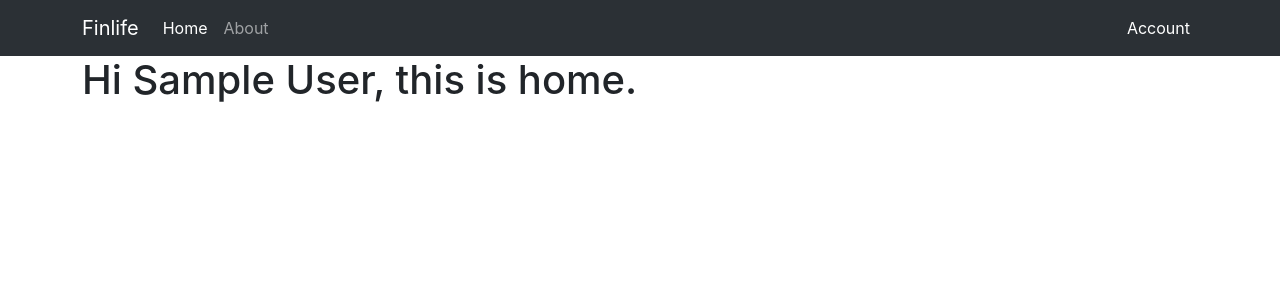
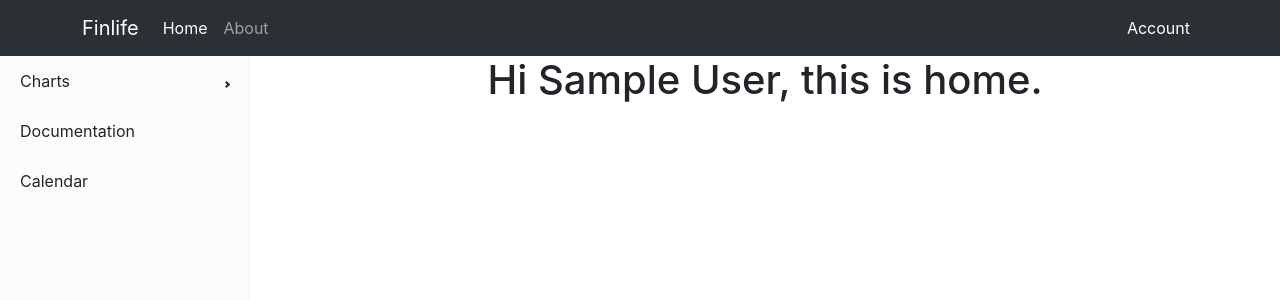
Before and after one commit to manthanchauhan/finlife-react, a React (Create React App) app: page / in a window 1280 px wide. Shown: the top 300 px of the page. Built offline with nearby package versions, Linux system fonts and the light colour scheme; sample sign-in values are in the browser's storage.

Commit message:
Added CustomSidebar.js

```diff
--- a/package.json
+++ b/package.json
@@ -11,6 +11,7 @@
     "react": "^18.2.0",
     "react-bootstrap": "^2.7.4",
     "react-dom": "^18.2.0",
+    "react-pro-sidebar": "^1.1.0-alpha.1",
     "react-router-dom": "^6.11.2",
     "react-scripts": "5.0.1",
     "web-vitals": "^2.1.4"
--- a/src/App.js
+++ b/src/App.js
@@ -15,17 +15,15 @@ function App() {
     return (
         <>
             <NavbarState>
-            <BrowserRouter>
-                <Navbar/>
-                <div className={"container"}>
+                <BrowserRouter>
+                    <Navbar/>
                     <Routes>
                         <Route path={"/"} element={<Home/>}/>
                         <Route path={"/about"} element={<About/>}/>
                         <Route path={"/login"} element={<Login/>}/>
                         <Route path={"/signup"} element={<Signup/>}/>
                     </Routes>
-                </div>
-            </BrowserRouter>
+                </BrowserRouter>
             </NavbarState>
         </>
     );
--- a/src/components/About.js
+++ b/src/components/About.js
@@ -2,7 +2,7 @@ import React from 'react';
 
 const About = () => {
     return (
-        <div>
+        <div className={"container"}>
             <h1>This is About</h1>
         </div>
     );
--- /dev/null
+++ b/src/components/CustomSidebar.js
@@ -0,0 +1,19 @@
+import React from 'react';
+import {Menu, MenuItem, Sidebar, SubMenu} from "react-pro-sidebar";
+
+const CustomSidebar = () => {
+    return (
+        <Sidebar style={{height: "93vh", display: "flex", flexDirection: "column"}}>
+            <Menu>
+                <SubMenu label="Charts">
+                    <MenuItem> Pie charts </MenuItem>
+                    <MenuItem> Line charts </MenuItem>
+                </SubMenu>
+                <MenuItem> Documentation </MenuItem>
+                <MenuItem> Calendar </MenuItem>
+            </Menu>
+        </Sidebar>
+    );
+};
+
+export default CustomSidebar;
--- a/src/components/Home.js
+++ b/src/components/Home.js
@@ -1,20 +1,30 @@
 import React, {useEffect} from 'react';
 import {useNavigate} from "react-router-dom";
 import {getLoggedInUserName, isLoggedIn} from "../utils";
+import CustomSidebar from "./CustomSidebar";
 
 const Home = () => {
     const navigate = useNavigate();
 
     useEffect(() => {
-        if (!isLoggedIn()){
+        if (!isLoggedIn()) {
             navigate("/about");
         }
     });
 
     return (
-        <h1>
-            Hi {getLoggedInUserName()}, this is home.
-        </h1>
+        <div className={"d-flex"}>
+            <div className={"flex-fill"}>
+                <CustomSidebar/>
+            </div>
+            <div className={"flex-fill"}>
+                <div className={"container"}>
+                    <h1>
+                        Hi {getLoggedInUserName()}, this is home.
+                    </h1>
+                </div>
+            </div>
+        </div>
     );
 };
 
```
Also changed, not shown: 1 other file (tests, documents, lock files or other folders).
